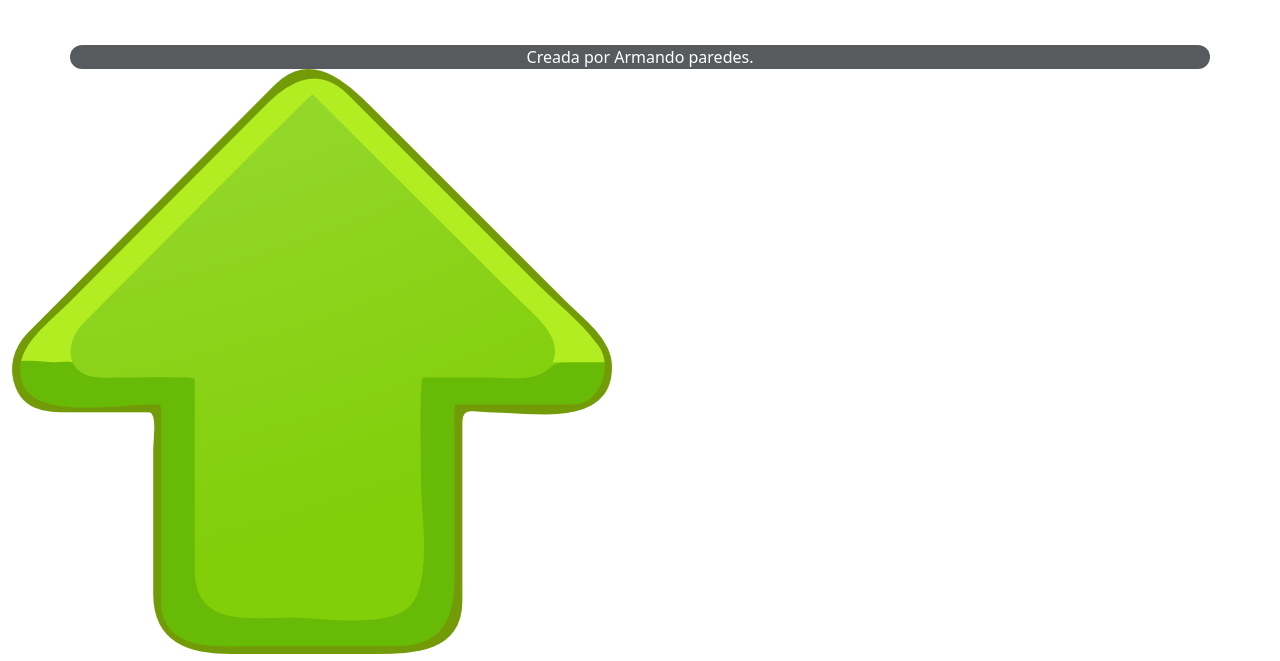
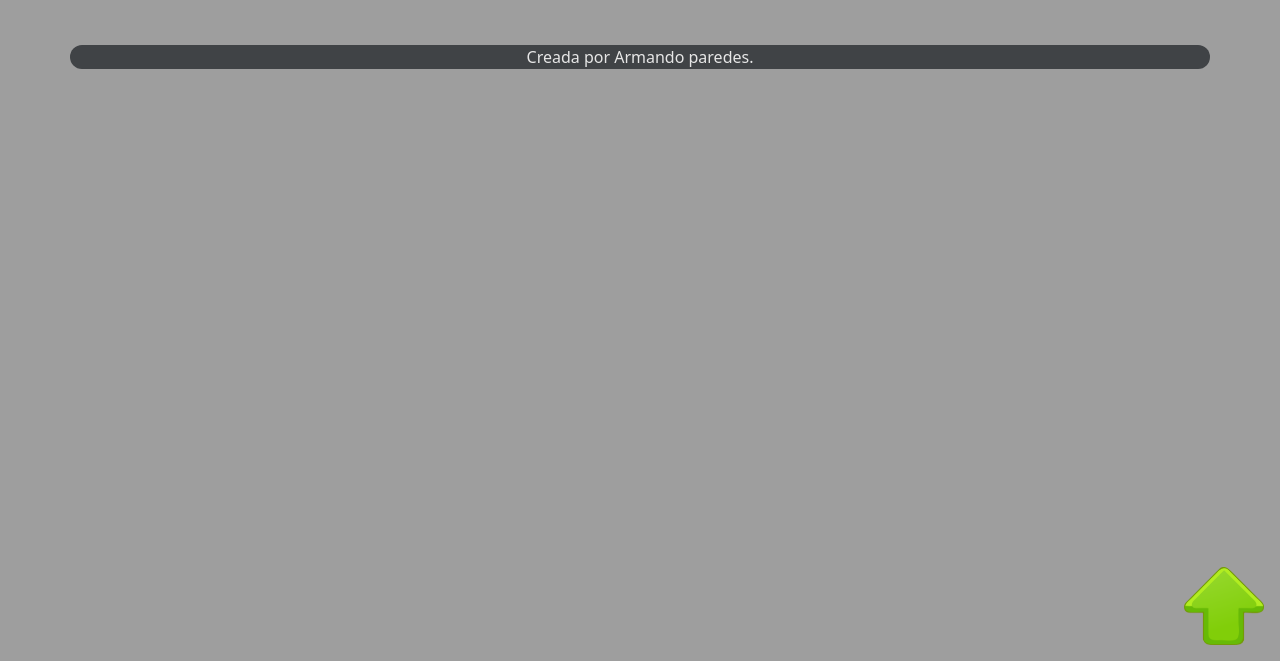
Before and after one commit to BrunoSoloHayUno/Recetas-Boostrap-CaC, a plain HTML site: page index.html in a window 1280 px wide. Shown: the part 139-800 px from the top of the page. Drawn offline with nearby package versions, Linux system fonts and the light colour scheme; the site is published under a folder, as on GitHub Pages, so addresses that start at the root find nothing.

Commit message:
se prepararo para modo deplegue web

```diff
--- a/index.html
+++ b/index.html
@@ -5,7 +5,7 @@
     <meta http-equiv="X-UA-Compatible" content="IE=edge">
     <meta name="viewport" content="width=device-width, initial-scale=1.0">
       <link href="https://cdn.jsdelivr.net/npm/bootstrap@5.3.0-alpha2/dist/css/bootstrap.min.css" rel="stylesheet" integrity="sha384-aFq/bzH65dt+w6FI2ooMVUpc+21e0SRygnTpmBvdBgSdnuTN7QbdgL+OapgHtvPp" crossorigin="anonymous">
-      <link rel="stylesheet" href="/css/style.css">
+      <link rel="stylesheet" href="./css/style.css">
     <title>Recetas Boostrap</title>
 </head>
 
```
Also changed, not shown: receta_pizza.html (+1 -1 lines), receta_tortilla.html (+1 -1 lines), recetas.html (+1 -1 lines).
